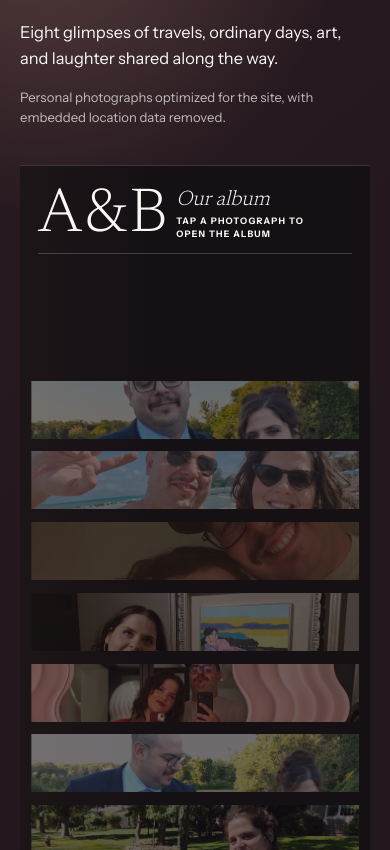
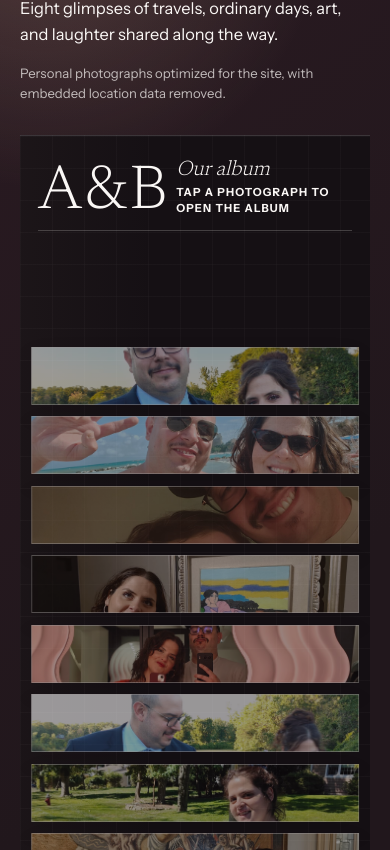
Before and after one commit to alessandropontini/site_love, a Next.js app: page / in a window 390 px wide. Shown: the part 1150-2000 px from the top of the page. Built offline with nearby package versions, Linux system fonts and the light colour scheme; no server answers.

Commit message:
fix: rifinisci il layout editoriale responsive

```diff
--- a/components/editorial/EditorialHome.module.css
+++ b/components/editorial/EditorialHome.module.css
@@ -5,6 +5,9 @@
   --olive: #242b16;
   --taupe: #c29983;
   --gold: #9b7948;
+  --gold-ink: #8c693b;
+  --page-gutter: clamp(20px, 4vw, 64px);
+  --section-space: clamp(88px, 8vw, 132px);
   min-height: 100vh;
   overflow: clip;
   background: var(--cream);
@@ -113,7 +116,7 @@
 }
 
 .brandAmpersand {
-  color: var(--gold);
+  color: var(--gold-ink);
   font-style: italic;
   font-weight: 400;
 }
@@ -572,9 +575,9 @@
 
 .editorial a:focus-visible,
 .editorial button:focus-visible {
-  outline: 3px solid #fffdf3;
-  outline-offset: 2px;
-  box-shadow: 0 0 0 8px #171119;
+  outline: 2px solid currentColor;
+  outline-offset: 4px;
+  box-shadow: none;
 }
 
 .mobileNavigation {
@@ -811,7 +814,7 @@
 
 .gallerySection {
   position: relative;
-  padding: clamp(96px, 11vw, 180px) clamp(20px, 4vw, 64px);
+  padding: var(--section-space) var(--page-gutter);
   background:
     radial-gradient(circle at 12% 16%, rgba(194, 153, 131, 0.28), transparent 24%),
     linear-gradient(140deg, #2c1b23, #21171c 70%);
@@ -878,11 +881,15 @@
   --gallery-ease: cubic-bezier(0.16, 1, 0.3, 1);
   position: relative;
   isolation: isolate;
-  height: clamp(720px, 88svh, 920px);
-  margin-top: clamp(58px, 6vw, 96px);
+  height: clamp(680px, 78svh, 820px);
+  margin-top: clamp(48px, 5vw, 72px);
   overflow: hidden;
   border-block: 1px solid rgba(250, 247, 245, 0.16);
-  background: #151014;
+  background:
+    linear-gradient(rgba(250, 247, 245, 0.025) 1px, transparent 1px),
+    linear-gradient(90deg, rgba(250, 247, 245, 0.025) 1px, transparent 1px),
+    #151014;
+  background-size: 48px 48px;
   touch-action: pan-y;
 }
 
@@ -931,7 +938,7 @@
 .galleryStageIntro small {
   max-width: 27ch;
   margin-top: 16px;
-  font-size: 0.66rem;
+  font-size: 0.72rem;
   font-weight: 720;
   letter-spacing: 0.13em;
   line-height: 1.5;
@@ -951,11 +958,11 @@
 
 .galleryTransitionItem {
   position: absolute;
-  top: calc(50% + var(--gallery-stack-y));
-  left: 61%;
-  width: clamp(300px, 38vw, 640px);
+  top: calc(50% + var(--gallery-stack-y-compact));
+  left: 63%;
+  width: clamp(360px, 40vw, 640px);
   height: clamp(50px, 8svh, 72px);
-  opacity: 0.38;
+  opacity: 0.56;
   transform: translate(-50%, -50%);
   transition:
     top 950ms var(--gallery-ease),
@@ -973,7 +980,7 @@
 
 .galleryStage[data-open="false"] .galleryTransitionItem:hover,
 .galleryStage[data-open="false"] .galleryTransitionItem:focus-within {
-  opacity: 0.78;
+  opacity: 0.94;
 }
 
 .galleryTransitionButton {
@@ -986,6 +993,7 @@
   border: 0;
   background: #21191f;
   color: var(--cream);
+  box-shadow: 0 10px 24px rgba(0, 0, 0, 0.16);
   cursor: pointer;
 }
 
@@ -994,7 +1002,7 @@
   position: absolute;
   z-index: 2;
   inset: 0;
-  border: 2px solid transparent;
+  border: 1px solid rgba(250, 247, 245, 0.48);
   pointer-events: none;
   transition: border-color 180ms ease;
 }
@@ -1005,12 +1013,14 @@
 }
 
 .galleryTransitionButton:focus-visible::after {
+  border-width: 3px;
   border-color: var(--cream);
+  box-shadow: inset 0 0 0 2px #151014;
 }
 
 .galleryClose:focus-visible,
 .galleryTransitionControls button:focus-visible {
-  outline: 3px solid #fffdf3;
+  outline: 2px solid #fffdf3;
   outline-offset: 4px;
 }
 
@@ -1050,7 +1060,7 @@
   left: 75%;
   width: min(46vw, 720px);
   height: min(50svh, 560px);
-  opacity: 0.2;
+  opacity: 0.08;
   transform: translate(-50%, -50%);
   pointer-events: none;
 }
@@ -1090,15 +1100,16 @@
 
 .galleryClose {
   min-height: 48px;
-  padding: 0 4px;
+  padding: 0 16px;
   display: inline-flex;
   align-items: center;
   gap: 12px;
-  border: 0;
-  background: transparent;
+  border: 1px solid rgba(250, 247, 245, 0.28);
+  border-radius: 999px;
+  background: rgba(250, 247, 245, 0.035);
   color: var(--cream);
   font: inherit;
-  font-size: 0.76rem;
+  font-size: 0.8rem;
   font-weight: 720;
   cursor: pointer;
 }
@@ -1113,7 +1124,7 @@
 
 .galleryContentCopy > span {
   display: block;
-  font-size: 0.7rem;
+  font-size: 0.75rem;
   font-weight: 760;
   letter-spacing: 0.16em;
   text-transform: uppercase;
@@ -1124,7 +1135,7 @@
   margin: 20px 0 0;
   color: var(--taupe);
   font-family: var(--font-display), Georgia, serif;
-  font-size: clamp(3rem, 5.6vw, 6.6rem);
+  font-size: clamp(2.8rem, 4.8vw, 5.6rem);
   font-style: italic;
   font-weight: 380;
   letter-spacing: -0.05em;
@@ -1161,7 +1172,7 @@
   background: transparent;
   color: var(--cream);
   font: inherit;
-  font-size: 0.74rem;
+  font-size: 0.8rem;
   font-weight: 720;
   cursor: pointer;
   transition:
@@ -1174,13 +1185,14 @@
 }
 
 .galleryTransitionControls button:disabled {
-  opacity: 0.22;
+  opacity: 0.4;
   cursor: default;
 }
 
 @media (max-width: 900px) {
   .galleryStage {
-    height: max(760px, calc(100svh - 18px));
+    height: clamp(720px, calc(100svh - 24px), 900px);
+    background-size: 38px 38px;
   }
 
   .galleryStageIntro {
@@ -1268,8 +1280,9 @@
 
 @media (max-width: 560px) {
   .galleryStage {
-    height: max(700px, calc(100svh - 10px));
-    margin-top: 38px;
+    height: clamp(600px, calc(100svh - 16px), 820px);
+    margin-top: 32px;
+    background-size: 32px 32px;
   }
 
   .galleryStageIntro {
@@ -1290,9 +1303,10 @@
   }
 
   .galleryStageIntro small {
-    max-width: 23ch;
-    font-size: 0.56rem;
-    line-height: 1.35;
+    max-width: 25ch;
+    font-size: 0.7rem;
+    letter-spacing: 0.1em;
+    line-height: 1.4;
   }
 
   .galleryTransitionItem {
@@ -1304,12 +1318,12 @@
   .galleryStage[data-open="true"] .galleryTransitionItem {
     top: calc(34% + var(--gallery-open-y-compact));
     width: calc(100% - 28px);
-    height: min(44svh, 380px);
+    height: min(50svh, 380px);
   }
 
   .galleryClose {
     min-height: 44px;
-    font-size: 0.7rem;
+    font-size: 0.76rem;
   }
 
   .galleryStage[data-open="true"] .galleryContent {
@@ -1328,7 +1342,7 @@
   }
 
   .galleryContentCopy > span {
-    font-size: 0.62rem;
+    font-size: 0.7rem;
   }
 
   .galleryContentCopy h3 {
@@ -1352,7 +1366,7 @@
     min-width: 0;
     flex: 1;
     justify-content: center;
-    font-size: 0.68rem;
+    font-size: 0.75rem;
   }
 }
 
@@ -1588,7 +1602,7 @@
 
 .footer {
   position: relative;
-  padding: clamp(72px, 8vw, 120px) clamp(20px, 4vw, 64px) 34px;
+  padding: clamp(64px, 6vw, 92px) var(--page-gutter) 34px;
   overflow: hidden;
   background: #131114;
   color: var(--cream);
@@ -1596,7 +1610,7 @@
 
 .footerInner {
   width: min(1504px, 100%);
-  min-height: 620px;
+  min-height: clamp(300px, 28vw, 400px);
   margin-inline: auto;
   display: flex;
   flex-direction: column;
@@ -1687,11 +1701,11 @@
 .footerDecorative {
   position: absolute;
   right: -0.04em;
-  bottom: -0.28em;
+  bottom: -0.2em;
   margin: 0;
   color: rgba(250, 247, 245, 0.06);
   font-family: var(--font-display), Georgia, serif;
-  font-size: clamp(13rem, 36vw, 42rem);
+  font-size: clamp(12rem, 28vw, 32rem);
   font-style: italic;
   letter-spacing: -0.12em;
   line-height: 0.8;
@@ -1833,7 +1847,7 @@
   }
 
   .footer {
-    padding-bottom: calc(100px + env(safe-area-inset-bottom));
+    padding-bottom: max(36px, env(safe-area-inset-bottom));
   }
 }
 
@@ -1860,7 +1874,7 @@
   .rsvpPill {
     min-width: 58px;
     padding: 0 12px;
-    font-size: 0.74rem;
+    font-size: 0.8rem;
   }
 
   .hero {
@@ -1979,7 +1993,7 @@
   }
 
   .footerInner {
-    min-height: 520px;
+    min-height: auto;
   }
 
   .footerTop {
@@ -2001,6 +2015,10 @@
     width: 100%;
     justify-content: center;
   }
+
+  .footerNote {
+    margin-top: clamp(56px, 9vw, 88px);
+  }
 }
 
 @media (max-width: 360px) and (max-height: 650px) {
@@ -2019,6 +2037,15 @@
   .heroLede,
   .heroMeta {
     margin-top: 16px;
+  }
+
+  .heroMeta {
+    flex-direction: column;
+    gap: 6px;
+  }
+
+  .heroMeta span[aria-hidden="true"] {
+    display: none;
   }
 
   .heroActions {
@@ -2067,7 +2094,7 @@
 
 .venueSection {
   position: relative;
-  padding: clamp(96px, 11vw, 180px) clamp(20px, 4vw, 64px);
+  padding: var(--section-space) var(--page-gutter);
   overflow: hidden;
   background:
     radial-gradient(circle at 91% 8%, rgba(194, 153, 131, 0.22), transparent 23%),
@@ -2100,7 +2127,7 @@
 .venueComposition {
   position: relative;
   z-index: 1;
-  margin-top: clamp(64px, 9vw, 132px);
+  margin-top: clamp(48px, 6vw, 84px);
   display: grid;
   grid-template-columns: repeat(12, minmax(0, 1fr));
   gap: clamp(24px, 4vw, 62px);
@@ -2108,7 +2135,7 @@
 }
 
 .venueFigure {
-  grid-column: 1 / span 8;
+  grid-column: 1 / span 7;
   margin: 0;
 }
 
@@ -2285,7 +2312,7 @@
 
 .venueTheatre {
   position: relative;
-  min-height: clamp(450px, 52vw, 760px);
+  min-height: clamp(420px, 46vw, 680px);
   overflow: hidden;
   border: 1px solid rgba(38, 27, 32, 0.26);
   background: #261b20;
@@ -2406,7 +2433,7 @@
 }
 
 .venueDetails {
-  grid-column: 9 / -1;
+  grid-column: 8 / -1;
   padding: clamp(30px, 4vw, 56px) 0;
   border-block: 1px solid rgba(38, 27, 32, 0.3);
 }
@@ -2414,7 +2441,7 @@
 .venueDate,
 .rsvpEyebrow {
   margin: 0;
-  font-size: 0.74rem;
+  font-size: 0.78rem;
   font-weight: 750;
   letter-spacing: 0.15em;
   text-transform: uppercase;
@@ -2462,7 +2489,7 @@
 }
 
 .venueFacts li span {
-  color: var(--gold);
+  color: var(--gold-ink);
   font-family: var(--font-display), Georgia, serif;
   font-size: 0.86rem;
   font-style: italic;
@@ -2511,7 +2538,7 @@
 /* RSVP placeholder */
 .rsvpSection {
   position: relative;
-  padding: clamp(96px, 11vw, 180px) clamp(20px, 4vw, 64px);
+  padding: var(--section-space) var(--page-gutter);
   overflow: hidden;
   background:
     radial-gradient(circle at 12% 6%, rgba(194, 153, 131, 0.22), transparent 24%),
@@ -2579,7 +2606,7 @@
   gap: 14px;
   border: 1px solid rgba(250, 247, 245, 0.32);
   border-radius: 999px;
-  font-size: 0.74rem;
+  font-size: 0.78rem;
   font-weight: 720;
   letter-spacing: 0.08em;
   text-transform: uppercase;
@@ -2593,21 +2620,23 @@
   border-radius: 999px;
   background: var(--cream);
   color: var(--burgundy);
-  font-size: 0.7rem;
+  font-size: 0.75rem;
 }
 
 .rsvpCard {
-  margin-top: clamp(64px, 9vw, 126px);
+  width: min(1240px, 100%);
+  margin-inline: auto;
+  margin-top: clamp(48px, 6vw, 84px);
   display: grid;
   grid-template-columns: minmax(300px, 0.85fr) minmax(420px, 1.15fr);
   border: 1px solid rgba(250, 247, 245, 0.3);
   background: rgba(250, 247, 245, 0.055);
-  box-shadow: 22px 24px 0 rgba(194, 153, 131, 0.16);
+  box-shadow: 16px 18px 0 rgba(194, 153, 131, 0.15);
 }
 
 .rsvpQrColumn {
   position: relative;
-  min-height: 640px;
+  min-height: 560px;
   padding: clamp(36px, 5vw, 76px);
   display: grid;
   place-items: center;
@@ -2645,7 +2674,7 @@
 }
 
 .rsvpDetails {
-  padding: clamp(42px, 6vw, 88px);
+  padding: clamp(42px, 5vw, 72px);
 }
 
 .rsvpDetails h3 {
@@ -2746,15 +2775,26 @@
   }
 
   .rsvpQrColumn {
-    min-height: 560px;
+    min-height: 500px;
     border-right: 0;
     border-bottom: 1px solid rgba(250, 247, 245, 0.3);
   }
 }
 
 @media (max-width: 560px) {
+  .gallerySection,
+  .venueSection,
+  .rsvpSection {
+    padding-block: 72px;
+  }
+
+  .venueComposition {
+    margin-top: 48px;
+    gap: 42px;
+  }
+
   .venueTheatre {
-    min-height: 104vw;
+    min-height: clamp(300px, 82vw, 400px);
   }
 
   .venueTheatre::after {
@@ -2789,6 +2829,8 @@
 
   .venueLinks a {
     width: 100%;
+    min-height: 48px;
+    font-size: 0.875rem;
   }
 
   .rsvpHeader h2 {
@@ -2796,35 +2838,48 @@
   }
 
   .rsvpCard {
-    box-shadow: 10px 12px 0 rgba(194, 153, 131, 0.16);
+    margin-top: 48px;
+    box-shadow: 8px 10px 0 rgba(194, 153, 131, 0.15);
   }
 
   .rsvpQrColumn {
     min-height: auto;
-    padding: 34px;
+    padding: 24px;
   }
 
   .rsvpArtwork {
     width: 100%;
-    max-width: 330px;
+    max-width: 280px;
   }
 
   .rsvpDetails {
-    padding: 42px 24px;
+    padding: 34px 22px;
   }
 
   .rsvpDetails h3 {
-    font-size: clamp(2.55rem, 13vw, 4.1rem);
+    font-size: clamp(2.35rem, 11.5vw, 3.6rem);
+  }
+
+  .rsvpSteps {
+    margin-top: 30px;
   }
 
   .rsvpSteps li {
+    min-height: 68px;
+    padding-block: 13px;
     grid-template-columns: 34px minmax(0, 1fr);
     gap: 12px;
   }
+
+  .rsvpNote {
+    font-size: 0.86rem;
+    opacity: 0.82;
+  }
 }
 
 @media (prefers-reduced-motion: reduce) {
-  .venueLinks a {
+  .venueLinks a,
+  .galleryTransitionButton::after {
     transition-duration: 0.01ms;
   }
 }
```
